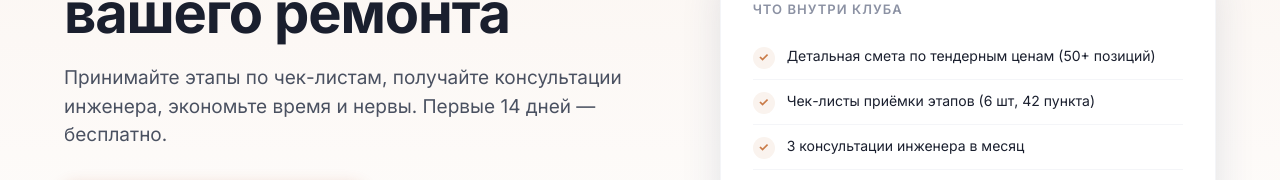
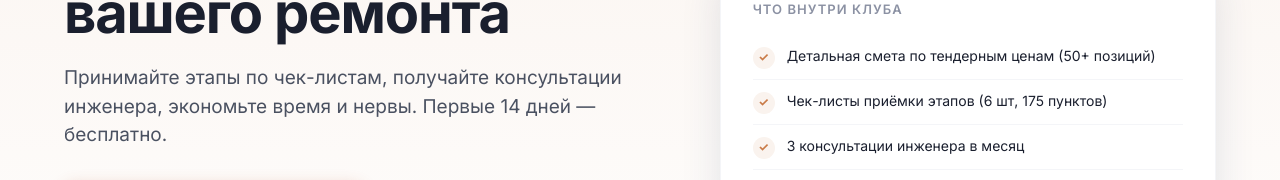
Before and after one commit to ddvsnegDD/remont-calc, a React (Vite) app: page /club in a window 1280 px wide. Shown: the part 308-488 px from the top of the page. Built offline with nearby package versions, Linux system fonts and the light colour scheme; no server answers.

Commit message:
content: на странице Клуба 42 пункта заменены на реальные 175
Co-Authored-By: Claude Sonnet 5 <noreply@anthropic.com>

```diff
--- a/src/pages/ClubPage.jsx
+++ b/src/pages/ClubPage.jsx
@@ -13,13 +13,13 @@ const CLUB_Y_PER_MONTH = Math.round(CLUB_Y / 12); // ~82
 
 const BENEFITS = [
   'Детальная смета по тендерным ценам (50+ позиций)',
-  'Чек-листы приёмки этапов (6 шт, 42 пункта)',
+  'Чек-листы приёмки этапов (6 шт, 175 пунктов)',
   '3 консультации инженера в месяц',
   { text: 'Закрытые чаты владельцев' },
 ];
 
 const FEATURES = [
-  { icon: '📋', title: 'Приёмка этапов', desc: '6 чек-листов (42 пункта): стяжка, штукатурка, электрика, сантехника, чистовая отделка, установка дверей.' },
+  { icon: '📋', title: 'Приёмка этапов', desc: '6 чек-листов (175 пунктов): стяжка, штукатурка, электрика, сантехника, чистовая отделка, установка дверей.' },
   { icon: '📞', title: 'Консультация', desc: '3 консультации с инженером в месяц. Можно копить — до 9 консультаций.' },
   { icon: '💬', title: 'Закрытый чат', soon: true, desc: 'Чаты владельцев для обмена опытом между участниками клуба.' },
 ];
@@ -290,7 +290,7 @@ export default function ClubPage() {
                 </div>
                 <div className="club-card">
                   <h3>Чек-листы приёмки</h3>
-                  <p>6 интерактивных чек-листов (42 пункта) под каждый этап.</p>
+                  <p>6 интерактивных чек-листов (175 пунктов) под каждый этап.</p>
                   <ul className="club-list">
                     <li>Стяжка пола</li><li>Штукатурка стен</li><li>Электрика и розетки</li>
                     <li>Сантехника</li><li>Чистовая отделка</li><li>Установка дверей</li>
```
